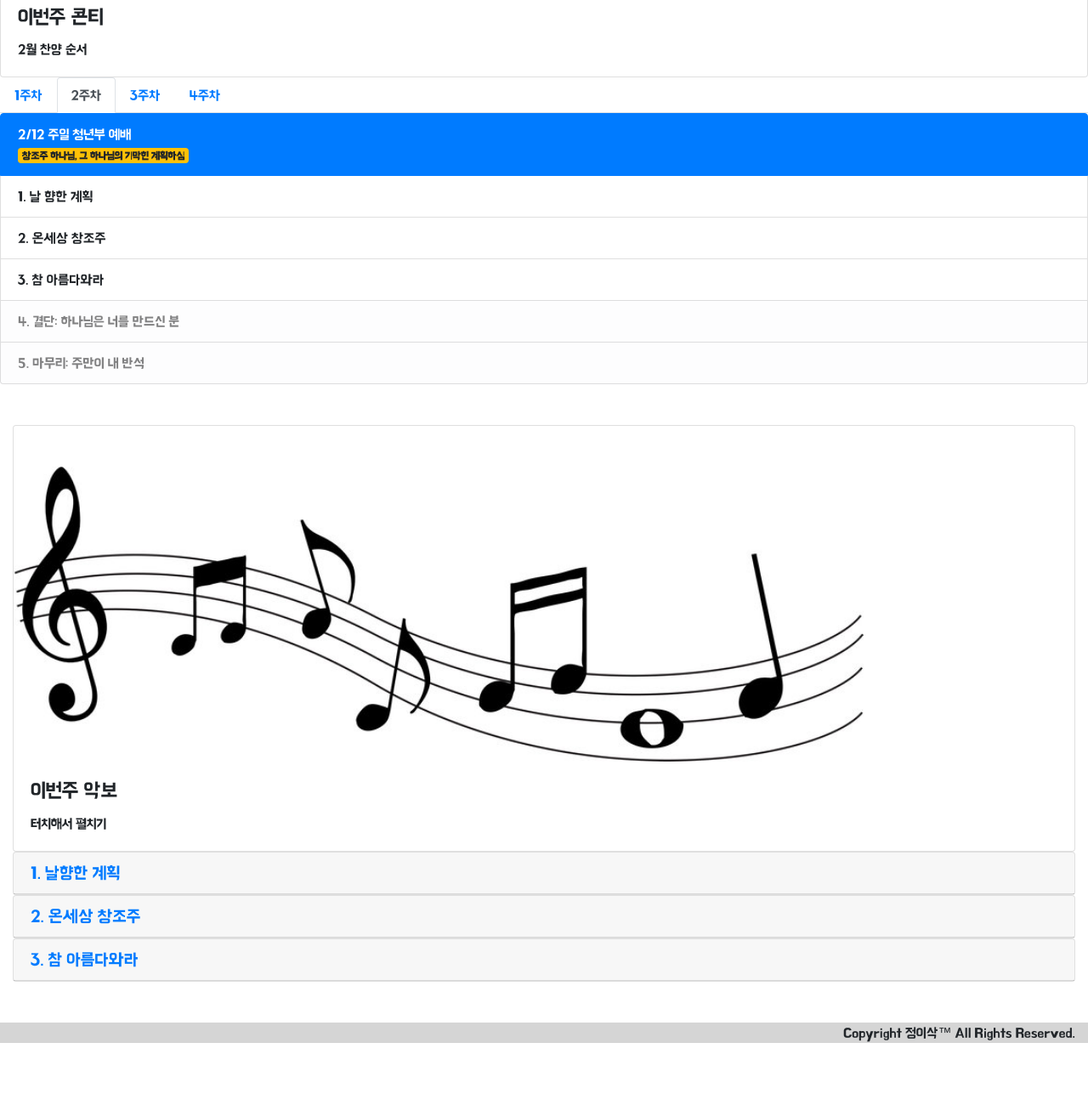
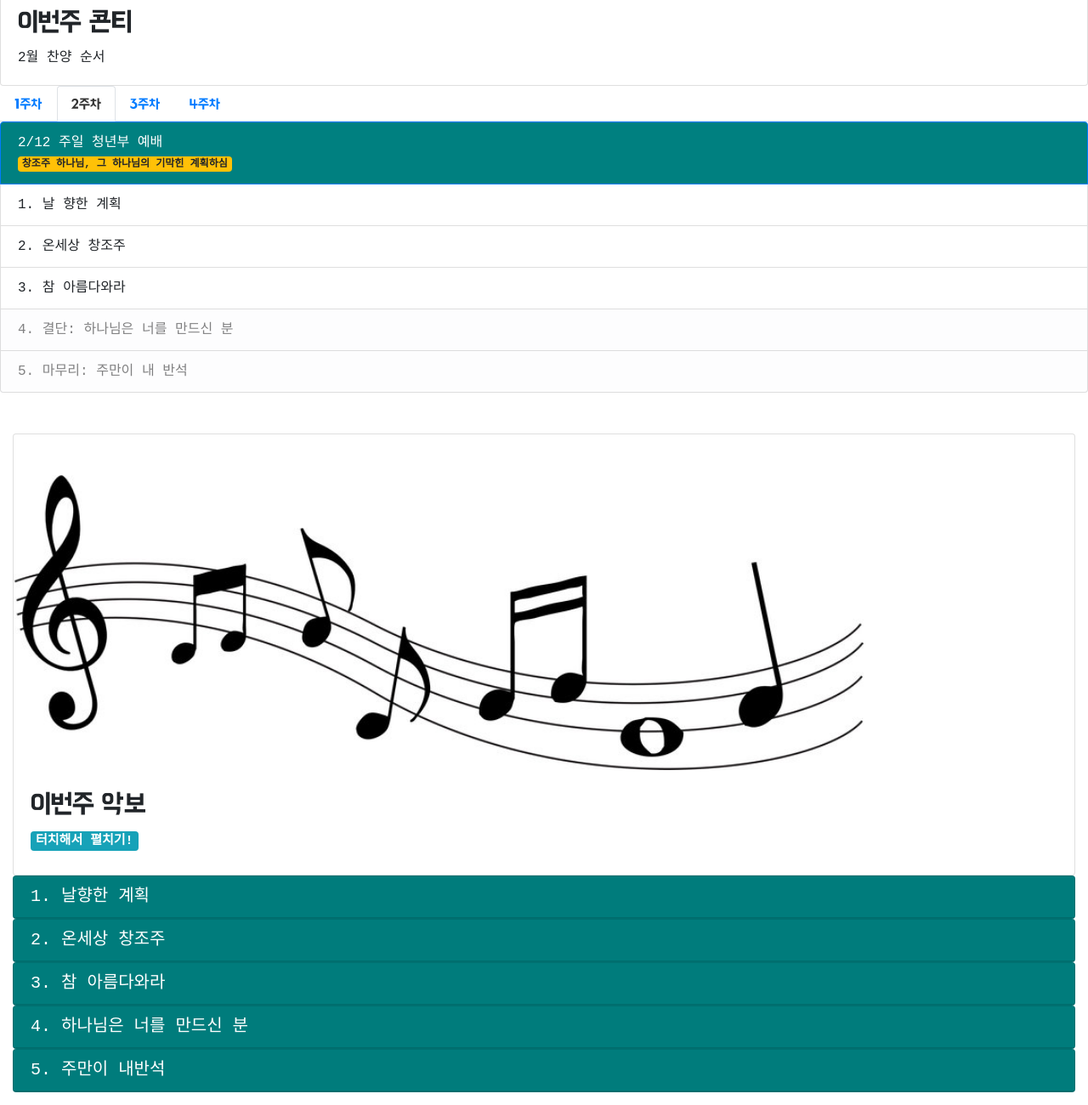
Before and after one commit to isaacdigs/yedsa_app, a plain HTML site: page index.html in a window 1280 px wide. Shown: the part 1240-2540 px from the top of the page at 85% size. Before the commit the page ends 2467 px from the top, so only its background shows below. Drawn offline with nearby package versions, Linux system fonts and the light colour scheme; a web font is replaced by a local one.

Commit message:
Color-rework
Turquoise

```diff
--- a/index.html
+++ b/index.html
@@ -21,15 +21,29 @@
         font-family: "Hanna";
         src: url("BM-HANNA.ttf") format("truetype");
         }
+        @import url(//fonts.googleapis.com/earlyaccess/nanumgothiccoding.css);
 
+        .nanumgothic * {
+            font-family: 'Nanum Gothic Coding', monospace;
+        }
 
         * {
-            font-family: 'Hanna', sans-serif;
+            font-family: 'Nanum Gothic Coding', monospace;
         }
 
         .carousel {
             max-width: 1000px;
 
+        }
+
+        a.collapsed {
+            color: #808080;
+            text-decoration: none;
+        }
+
+        a.collapsed:active {
+            color: #333;
+            text-decoration: none;
         }
 
         .carousel-item:after {
@@ -46,6 +60,7 @@
         }
 
         .carousel-caption {
+            font-family: 'Hanna', sans-serif;
             top:50%;
             transform: translateY(-45%);
         }
@@ -68,9 +83,46 @@
             max-width: 1000px;
         }
 
+        .card-title {
+                font-family: 'Hanna', sans-serif;
+        }
+
+        .nav-tabs .nav-item.show .nav-link, .nav-tabs .nav-link.active {
+            color: #333;
+        }
+
         footer {
-            background-color: #D5D5D5;
+            background-color: #efefef;
         }
+
+        .navbar {
+            background-color: #008080;
+        }
+        .nav-link {
+            font-family: 'Hanna', sans-serif;
+        }
+
+        .list-group-item.active {
+            background-color: #008080;
+        }
+
+        #accordion .card {
+            background-color: #008080
+        }
+
+        #accordion .card a {
+            text-decoration: none;
+            color: #FFF
+        }
+
+        #accordion .card a:active,
+        #accordion .card a:hover
+        {
+            text-decoration: none;
+            font-weight: 900
+
+        }
+
 
 
     </style>
@@ -79,8 +131,8 @@
 
 <body>
 
-    <nav class="navbar navbar-expand-md navbar-dark bg-primary fixed-top">
-        <a class="navbar-brand" href="#"><img src="logogif.gif"></a>
+    <nav class="navbar navbar-expand-md navbar-dark fixed-top">
+        <a class="navbar-brand mr-5" href="#"><img src="logogif.gif"></a>
         <button class="navbar-toggler" type="button" data-toggle="collapse" data-target="#navbarsExampleDefault" aria-controls="navbarsExampleDefault" aria-expanded="false" aria-label="Toggle navigation">
         <span class="navbar-toggler-icon"></span>
       </button>
@@ -88,7 +140,7 @@
         <div class="collapse navbar-collapse" id="navbarsExampleDefault">
             <ul class="navbar-nav mr-auto">
                 <li class="nav-item active">
-                    <a class="nav-link mx-2 ml-5" href="#carouselFull">홈으로 <span class="sr-only">홈으로</span></a>
+                    <a class="nav-link mx-2" href="#carouselFull">홈으로 <span class="sr-only">홈으로</span></a>
                 </li>
                 <li class="nav-item">
                     <a class="nav-link mx-2" href="#conti">이번주 콘티</a>
@@ -147,7 +199,7 @@
     <div class="card" id="conti">
         <img class="card-img-top mt-5" src="musicalnote.jpg" alt="Card image">
         <div class="card-body">
-           <h4 class="card-title">이번주 콘티</h4>
+           <h2 class="card-title">이번주 콘티</h2>
                <p class="card-text">2월 찬양 순서</p>
 
        </div>
@@ -171,8 +223,9 @@
        <div class="tab-pane fade" id="first" role="tabpanel" aria-labelledby="first-tab">
 
             <ul class="list-group">
-                <li class="list-group-item active">2/5 주일 청년부 예배 <br><span class="badge badge-warning">하나님의 능력, 권세, 사랑</span></li>
-                <li class="list-group-item">1. 능력의 주(글로벌프로젝트)</li>
+
+                <li class="list-group-item">2/5 주일 청년부 예배 <br><span class="badge badge-warning">하나님의 능력, 권세, 사랑</span></li>
+                <li class="list-group-item active">1. 능력의 주(글로벌프로젝트)</li>
                 <li class="list-group-item">2. 주님의 사랑</li>
                 <li class="list-group-item">3. 예수님만을 더욱사랑 - 내 구주 예수를 더욱사랑</li>
                 <li class="list-group-item list-group-item-light">4. 결단: 내가 너희를 사랑하는 이유는</li>
@@ -220,43 +273,77 @@
         <div class="card">
             <img class="card-img-top mt-5" src="musicalnote.jpg" alt="Card image">
             <div class="card-body">
-               <h4 class="card-title">이번주 악보</h4>
-                   <p class="card-text">터치해서 펼치기</p>
+               <h2 class="card-title">이번주 악보</h2>
+               <h5><span class="card-text badge badge-info">터치해서 펼치기!</span></h5>
 
             </div>
         </div>
 
         <div id="accordion" role="tablist" class="mb-5">
            <div class="card">
-               <div class="card-header" role="tab" id="headingOne">
+               <a data-toggle="collapse" href="#collapseOne" aria-expanded="true" aria-controls="collapseOne"><div class="card-header" role="tab" id="headingOne">
                    <h5 class="mb-0">
-                       <a data-toggle="collapse" href="#collapseOne" aria-expanded="true" aria-controls="collapseOne">1. 날향한 계획</a>
+                       1. 날향한 계획
                    </h5>
-               </div>
+               </div></a>
                <div id="collapseOne" class="collapse" role="tabpanel" aria-labelledby="headingOne" data-parent="#accordion">
                    <div class="card-body"><img src="http://cfile25.uf.tistory.com/image/26583B3C56B2F10F018FC5" width=100%></div>
                </div>
            </div>
            <div class="card">
+              <a class="collapsed" data-toggle="collapse" href="#collapseTwo" aria-expanded="false" aria-controls="collapseTwo">
                     <div class="card-header" role="tab" id="headingTwo">
                        <h5 class="mb-0">
-                       <a class="collapsed" data-toggle="collapse" href="#collapseTwo" aria-expanded="false" aria-controls="collapseTwo">2. 온세상 창조주</a>
+                            2. 온세상 창조주
                        </h5>
                     </div>
+               </a>
                <div id="collapseTwo" class="collapse" role="tabpanel" aria-labelledby="headingTwo" data-parent="#accordion">
                    <div class="card-body"><img src= "http://cfile232.uf.daum.net/image/203608344DFEE22708D098" width=100%></div>
                </div>
            </div>
            <div class="card">
+               <a class="collapsed" data-toggle="collapse" href="#collapseThree" aria-expanded="false" aria-controls="collapseThree">
                    <div class="card-header" role="tab" id="headingThree">
                        <h5 class="mb-0">
-                       <a class="collapsed" data-toggle="collapse" href="#collapseThree" aria-expanded="false" aria-controls="collapseThree">3. 참 아름다와라</a>
+                           3. 참 아름다와라
                        </h5>
                    </div>
+               </a>
                <div id="collapseThree" class="collapse" role="tabpanel" aria-labelledby="headingThree" data-parent="#accordion">
                    <div class="card-body"><img src="http://blogfiles.naver.net/20160524_274/lordship46_1464073042426hr2zD_JPEG/%C7%CF%B3%AA%B4%D4%C0%C7_%BC%BC%B0%E8%28%C2%FC_%BE%C6%B8%A7%B4%D9%BF%EE_%B0%F7%C0%CC%B6%F3%29-001-001.jpg" width=100% alt="참 아름다와라"></div>
                </div>
            </div>
+
+           <div class="card">
+               <a class="collapsed" data-toggle="collapse" href="#collapseThree" aria-expanded="false" aria-controls="collapseThree">
+                   <div class="card-header" role="tab" id="headingThree">
+                       <h5 class="mb-0">
+                           4. 하나님은 너를 만드신 분
+                       </h5>
+                   </div>
+               </a>
+               <div id="collapseThree" class="collapse" role="tabpanel" aria-labelledby="headingThree" data-parent="#accordion">
+                   <div class="card-body"><img src="http://www.sarang.ca/board/data/file/ccm/1614230986_1egKykfj_C7CFB3AAB4D4C0BA_B3CAB8A6_B8B8B5E5BDC5_BAD0__B1D7C0C7_BBFDB0A22C_BFE4BFA4BFA1B0D4_.jpg" width=100% alt="하나님은 너를 만드신 분"></div>
+               </div>
+           </div>
+
+           <div class="card">
+               <a class="collapsed" data-toggle="collapse" href="#collapseThree" aria-expanded="false" aria-controls="collapseThree">
+                   <div class="card-header" role="tab" id="headingThree">
+                       <h5 class="mb-0">
+                           5. 주만이 내반석
+                       </h5>
+                   </div>
+               </a>
+               <div id="collapseThree" class="collapse" role="tabpanel" aria-labelledby="headingThree" data-parent="#accordion">
+                   <div class="card-body"><img src="http://mblogthumb1.phinf.naver.net/20160225_120/worship6890_14563735423118lwnr_JPEG/%C1%A6%B8%F1_%BE%F8%C0%BD.jpg?type=w800" width=100% alt="주만이 내반석"></div>
+               </div>
+           </div>
+
+
+
+
         </div>
     </div>
 
```
Lines whose indentation alone changed are shown as unchanged.
